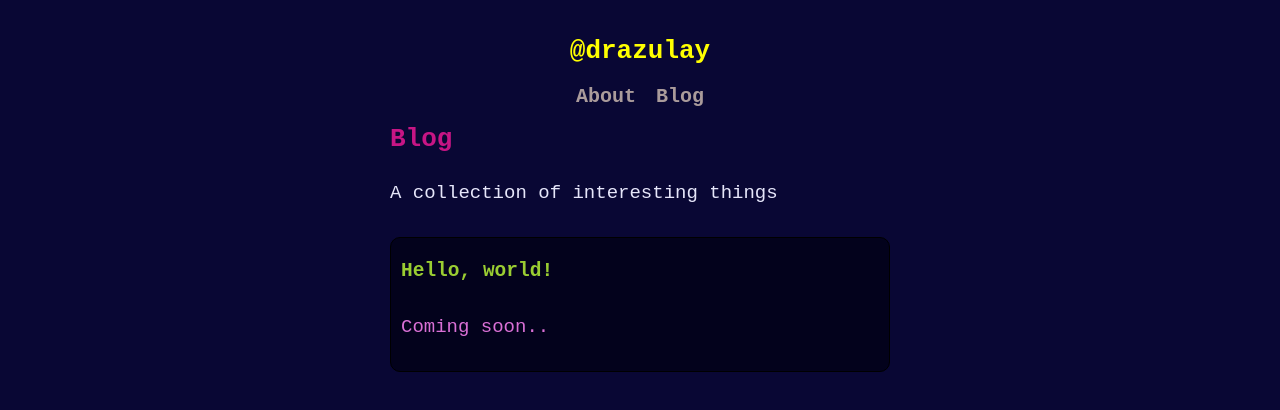
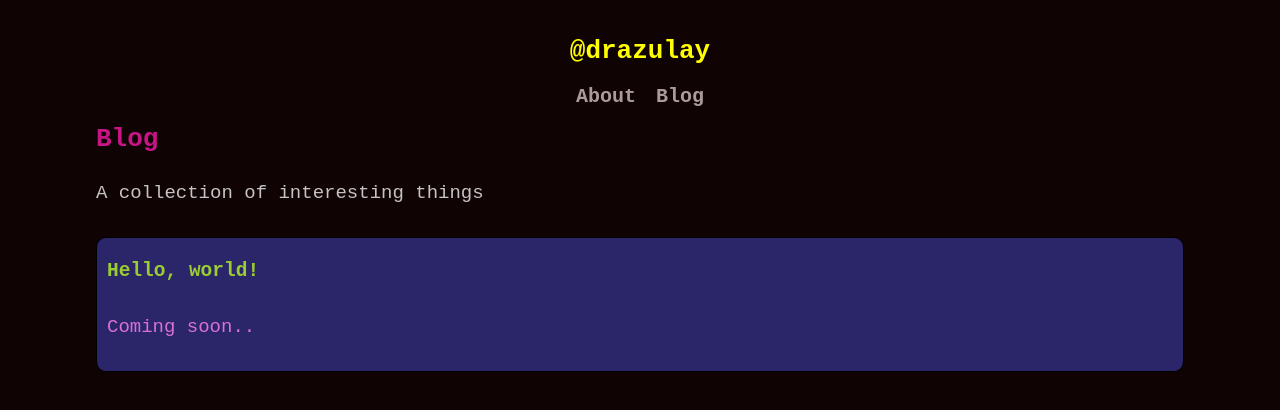
Before and after one commit to drazulay/blog, a React app: page /blog in a window 1280 px wide. Built offline with nearby package versions, Linux system fonts and the light colour scheme.

Commit message:
Fresh colorscheme

```diff
--- a/package.json
+++ b/package.json
@@ -16,6 +16,7 @@
   ],
   "main": "src/index.js",
   "dependencies": {
+    "normalize.css": "^8.0.1",
     "react": "17.0.1",
     "react-dom": "17.0.1",
     "react-router-dom": "5.2.0",
--- a/public/index.html
+++ b/public/index.html
@@ -7,10 +7,6 @@
       content="width=device-width, initial-scale=1, shrink-to-fit=no"
     />
     <meta name="theme-color" content="#090734" />
-    <link
-      rel="stylesheet"
-      href="https://cdnjs.cloudflare.com/ajax/libs/normalize/8.0.1/normalize.min.css"
-    />
     <link rel="manifest" href="%PUBLIC_URL%/manifest.json" />
     <link rel="shortcut icon" href="%PUBLIC_URL%/favicon.ico" />
     <title>Daniel Azulay</title>
--- a/src/index.js
+++ b/src/index.js
@@ -6,6 +6,7 @@ import About from "./routes/about";
 
 import { BrowserRouter as Router, Route, Link } from "react-router-dom";
 
+import 'normalize.css';
 import './styles.css';
 
 if ('serviceWorker' in navigator) {
--- a/src/styles.css
+++ b/src/styles.css
@@ -1,7 +1,7 @@
 body {
   text-align: left;
-  background: #090734;
-  color: #e6e6fa;
+  background: #0e0001fc;
+  color: #dededee0;
   font-family: monospace;
 }
 
@@ -22,7 +22,6 @@ h1 {
 
 .App {
   margin: auto;
-  max-width: 500px;
   padding: 20px;
   text-align: left;
   width: 85%;
@@ -44,7 +43,7 @@ h1 {
 }
 
 .Post {
-  background: #03021c;
+  background: #2d2871f0;
   border-radius: 10px;
   border: 1px #000 solid;
   color: darkorchid;
```
Also changed, not shown: public/manifest.json, 1 other file. Lines whose indentation alone changed are shown as unchanged.
